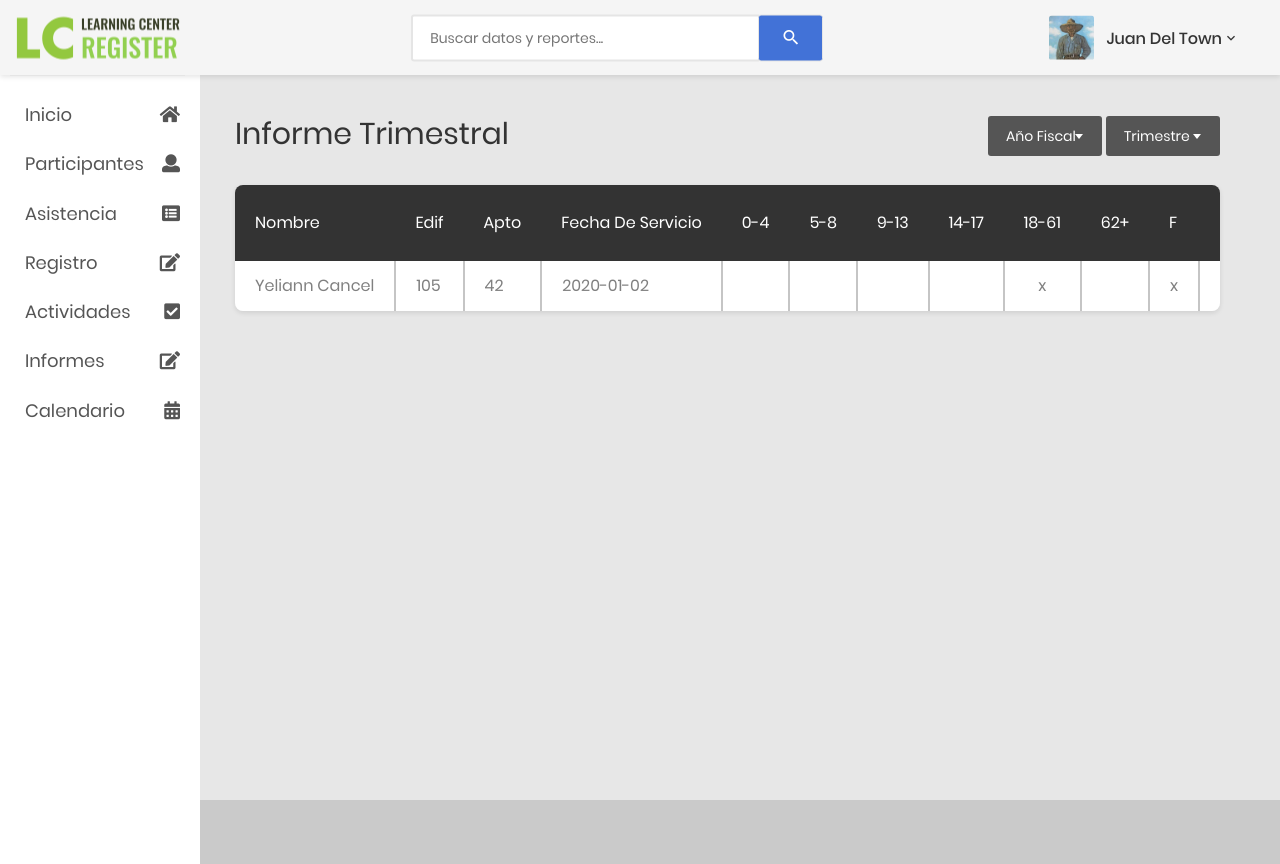
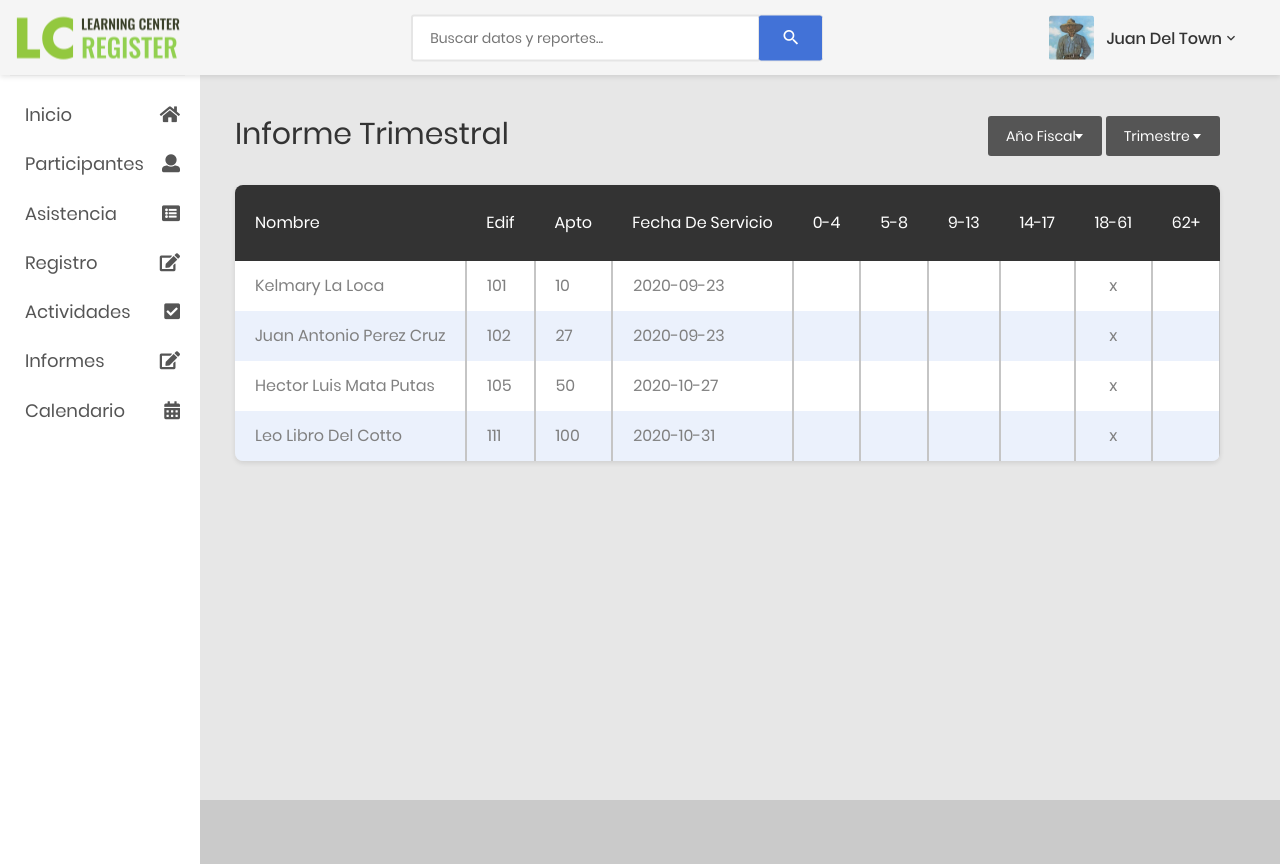
Before and after one commit to CCOM4075/LearningCenter, a PHP site: page /informeTrimestral.php in a window 1280 px wide. Run offline with PHP 8.4, Linux system fonts and the light colour scheme; data comes from the database, SQL or seed files in the repository; data that the repository does not hold is empty.

Commit message:
Add files via upload

```diff
--- a/informeTrimestral.php
+++ b/informeTrimestral.php
@@ -206,34 +206,6 @@
                 </div>
 
 
-<!--SELECT DISTINCT a.id, p.nombre, p.apellidos, p.edificio, p.unidad, x.proposito, a.edad, p.genero, h.fecha
-FROM asistencia a
-INNER JOIN participantes p ON p.participanteID = a.participanteID
-INNER JOIN propositos x ON x.id = a.proposito
-INNER JOIN hojaasistencia h ON h.id = a.hojaAsistencia -->
-                <?php
-                    $participantesID = array();
-                    $queryTrimestral = mysqli_query($connection, "SELECT DISTINCT a.id, p.nombre, p.apellidos, p.edificio, p.unidad, x.proposito, a.edad, p.genero, h.fecha
-                                                                FROM asistencia a
-                                                                INNER JOIN participantes p ON p.participanteID = a.participanteID
-                                                                INNER JOIN propositos x ON x.id = a.proposito
-                                                                INNER JOIN hojaasistencia h ON h.id = a.hojaAsistencia ");
-                    $trimestral = mysqli_num_rows($queryTrimestral);
-                    if($edades>0){
-                        while($trimestral = mysqli_fetch_array($queryTrimestral)){
-                            if($trimestral['edad']>=0 && $trimestral['edad']<=12)
-                            {
-                                $contador[0] = $contador[0] + 1;
-                                $contador[3] = $contador[3] + 1;
-                            }
-                            else
-                            {
-                                $contador[1] = $contador[1] + 1;
-                                $contador[3] = $contador[3] + 1;
-                            }
-                        }
-                    }
-                ?>
 
                     <div class="container-fluid">
                         <div class="row">
@@ -255,30 +227,67 @@ INNER JOIN hojaasistencia h ON h.id = a.hojaAsistencia -->
                                                 <th class="text-left">62+</th>
                                                 <th class="text-left">F</th>
                                                 <th class="text-left">M</th>
-                                                <th class="text-left">Tutorias/asignaciones supervisadas</th>
-                                                <th class="text-left">Club De Biblioteca</th>
-                                                <th class="text-left">Asistencia Tecnológica</th>
                                             </tr>
                                         </thead>
 
                                         <tbody>
-                                            <tr>
-                                                <td class="text-left">Yeliann Cancel</td>
-                                                <td class="text-left">105</td>
-                                                <td class="text-left">42</td>
-                                                <td class="text-left">2020-01-02</td>
-                                                <td class="text-center"></td><!--0-4-->
-                                                <td class="text-center"></td><!--5-8-->
-                                                <td class="text-center"></td><!--9-13-->
-                                                <td class="text-center"></td><!--14-17-->
-                                                <td class="text-center">x</td><!--18-61-->
-                                                <td class="text-center"></td><!--62+-->
-                                                <td class="text-center">x</td><!--F-->
-                                                <td class="text-center"></td><!--M-->
-                                                <td class="text-center"></td>
-                                                <td class="text-center"></td>
-                                                <td class="text-center"></td>
-                                            </tr>
+                                        <?php
+                                            $participantesID = array();
+                                            $queryTrimestral = mysqli_query($connection, "SELECT DISTINCT a.id, a.participanteID, p.nombre, p.apellidos, p.edificio, p.unidad, x.proposito, a.edad, p.genero, h.fecha
+                                                                                        FROM asistencia a
+                                                                                        INNER JOIN participantes p ON p.participanteID = a.participanteID
+                                                                                        INNER JOIN propositos x ON x.id = a.proposito
+                                                                                        INNER JOIN hojaasistencia h ON h.id = a.hojaAsistencia
+                                                                                        WHERE h.fiscalYear = 1");
+
+                                            $trimestral = mysqli_num_rows($queryTrimestral);
+
+                                            if($trimestral>0)
+                                            {
+                                                while($trimestral = mysqli_fetch_array($queryTrimestral))
+                                                {
+                                                    if(!(in_array($trimestral['participanteID'], $participantesID)))
+                                                    {
+                                                        array_push($participantesID, $trimestral['participanteID']);
+                                                        ?>
+                                                         <tr>
+                                                            <td class="text-left"><?php echo $trimestral['nombre']." ".$trimestral['apellidos']?></td>
+                                                            <td class="text-left"><?php echo $trimestral['edificio'] ?></td>
+                                                            <td class="text-left"><?php echo $trimestral['unidad']?></td>
+                                                            <td class="text-left"><?php echo $trimestral['fecha']?></td>
+                                                            <td class="text-center"><?php
+                                                                                        if($trimestral['edad']>=0 && $trimestral['edad']<=4)
+                                                                                            echo "x";
+                                                                                    ?></td><!--0-4-->
+                                                            <td class="text-center"><?php
+                                                                                        if($trimestral['edad']>=5 && $trimestral['edad']<=8)
+                                                                                            echo "x";
+                                                                                    ?></td><!--5-8-->
+                                                            <td class="text-center"><?php
+                                                                                        if($trimestral['edad']>=9 && $trimestral['edad']<=13)
+                                                                                            echo "x";
+                                                                                    ?></td><!--9-13-->
+                                                            <td class="text-center"><?php
+                                                                                        if($trimestral['edad']>=14 && $trimestral['edad']<=17)
+                                                                                            echo "x";
+                                                                                    ?></td><!--14-17-->
+                                                            <td class="text-center"><?php
+                                                                                        if($trimestral['edad']>=18 && $trimestral['edad']<=61)
+                                                                                            echo "x";
+                                                                                    ?></td><!--18-61-->
+                                                            <td class="text-center"><?php
+                                                                                        if($trimestral['edad']>61)
+                                                                                            echo "x";
+                                                                                    ?></td><!--62+-->
+                                                            <td class="text-center"><?php if($trimestral['genero']=='F')echo "x";?></td><!--F-->
+                                                            <td class="text-center"><?php if($trimestral['genero']=='M')echo "x";?></td><!--M-->
+                                                        </tr>
+                                                        <?php
+                                                    }
+                                                }
+                                            }
+                                        ?>
+
 
                                         </tbody>
                                     </table>
```
